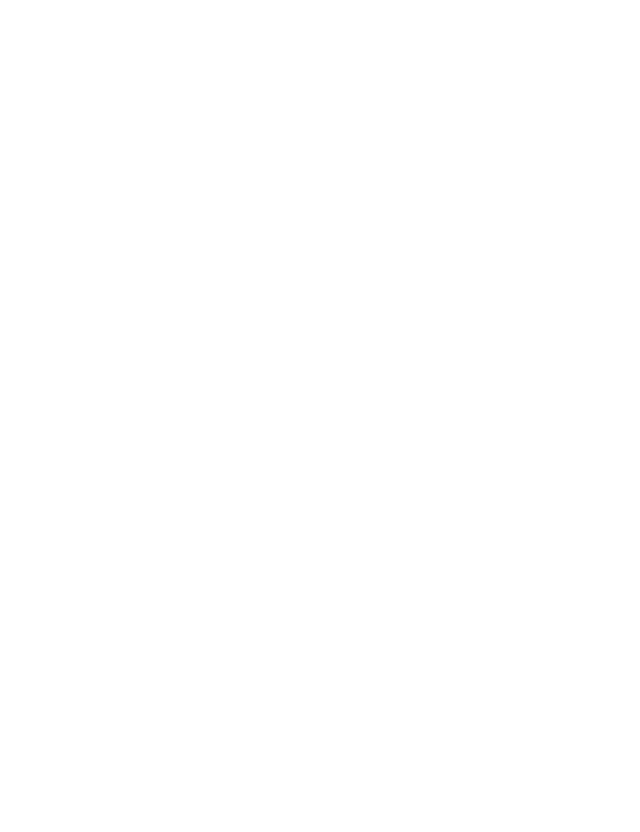
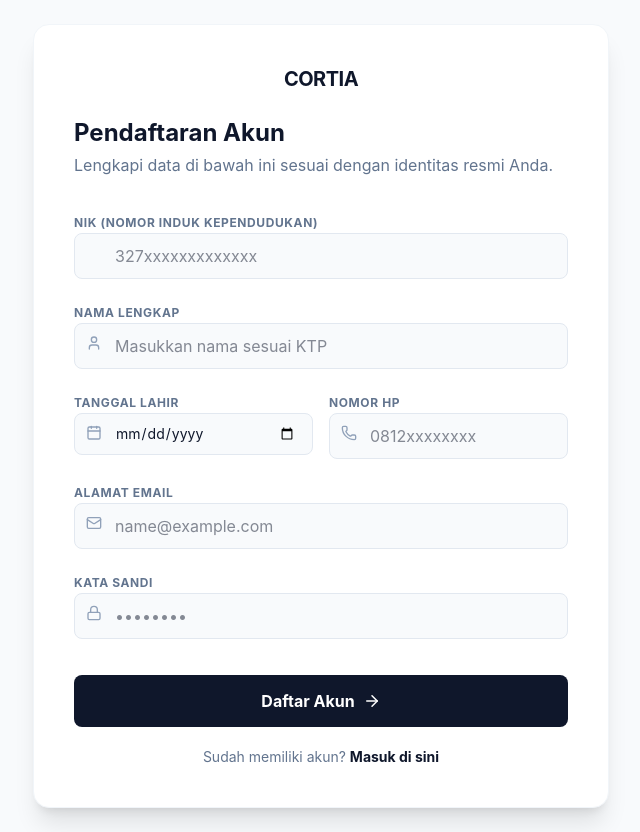
Before and after one commit to inimomon/cortia-website, a React (Vite) app in the folder FE/: page /register in a window 1280 px wide. Before the commit this address had no page. Shown: the whole page, without its empty margins (319-959 px from the left). Before the commit the page ends 800 px from the top, so only its background shows below. Built offline with nearby package versions, Linux system fonts and the light colour scheme.

Commit message:
added login page & register page

```diff
--- a/FE/src/App.jsx
+++ b/FE/src/App.jsx
@@ -1,12 +1,16 @@
 import { useState } from 'react'
 import { BrowserRouter, Routes, Route, Link } from 'react-router-dom';
 import Home from './components/pages/Home';
+import LoginPage from './components/pages/LoginPage';
+import RegisterPage from './components/pages/RegisterPage';
 
 function App() {
   return (
     <BrowserRouter>
       <Routes>
         <Route path='/' element={<Home />} />
+        <Route path='/login' element={<LoginPage />} />
+        <Route path='/register' element={<RegisterPage />} />
       </Routes>
     </BrowserRouter>
   )
--- /dev/null
+++ b/FE/src/components/pages/LoginPage.jsx
@@ -0,0 +1,69 @@
+import React from 'react';
+import { Shield, Mail, Lock, ArrowRight } from 'lucide-react';
+import { Link } from 'react-router-dom';
+import Navbar from '../ui/Navbar';
+
+const LoginPage = () => {
+  return (
+    <div className="min-h-screen bg-slate-50 flex items-center justify-center p-6 font-sans">
+      <Navbar />
+      <div className="max-w-md w-full bg-white rounded-2xl shadow-xl border border-slate-100 overflow-hidden">
+        <div className="p-10">
+          {/* Logo & Branding */}
+          <div className="flex items-center gap-2 mb-8 justify-center">
+            <span className="font-bold text-2xl tracking-tight text-slate-900 uppercase">CORTIA</span>
+          </div>
+
+          <div className="text-center mb-10">
+            <h2 className="text-2xl font-bold text-slate-900">Selamat Datang</h2>
+            <p className="text-slate-500 mt-2">Masuk untuk mengakses Dashboard Analisis</p>
+          </div>
+
+          <form className="space-y-6">
+            <div className="space-y-2">
+              <label className="text-sm font-semibold text-slate-700">Email Institusi</label>
+              <div className="relative">
+                <Mail className="absolute left-3 top-3 text-slate-400" size={18} />
+                <input
+                  type="email"
+                  placeholder="nama@instansi.go.id"
+                  className="w-full pl-10 pr-4 py-3 bg-slate-50 border border-slate-200 rounded-lg focus:ring-2 focus:ring-slate-900 focus:border-transparent outline-none transition text-sm"
+                />
+              </div>
+            </div>
+
+            <div className="space-y-2">
+              <div className="flex justify-between">
+                <label className="text-sm font-semibold text-slate-700">Kata Sandi</label>
+                <Link to="/forgot-password" size={16} className="text-xs text-blue-600 hover:underline font-medium">Lupa sandi?</Link>
+              </div>
+              <div className="relative">
+                <Lock className="absolute left-3 top-3 text-slate-400" size={18} />
+                <input
+                  type="password"
+                  placeholder="••••••••"
+                  className="w-full pl-10 pr-4 py-3 bg-slate-50 border border-slate-200 rounded-lg focus:ring-2 focus:ring-slate-900 focus:border-transparent outline-none transition text-sm"
+                />
+              </div>
+            </div>
+
+            <button className="w-full bg-slate-900 text-white py-3.5 rounded-lg font-bold hover:bg-slate-800 transition flex items-center justify-center gap-2 shadow-lg shadow-slate-200">
+              Masuk ke Sistem <ArrowRight size={18} />
+            </button>
+
+            <div className="relative py-4">
+              <div className="absolute inset-0 flex items-center"><span className="w-full border-t border-slate-100"></span></div>
+              <div className="relative flex justify-center text-xs uppercase"><span className="bg-white px-2 text-slate-400">Atau</span></div>
+            </div>
+
+            <p className="text-center text-sm text-slate-500">
+              Belum memiliki akses? <Link to="/register" className="text-slate-900 font-bold hover:underline">Daftar Akun</Link>
+            </p>
+          </form>
+        </div>
+      </div>
+    </div>
+  );
+};
+
+export default LoginPage;
--- /dev/null
+++ b/FE/src/components/pages/RegisterPage.jsx
@@ -0,0 +1,118 @@
+import React from 'react';
+import { User, Calendar, Phone, Mail, Lock, ArrowRight } from 'lucide-react';
+import { Link } from 'react-router-dom';
+
+const RegisterPage = () => {
+  return (
+    <div className="min-h-screen bg-slate-50 flex items-center justify-center p-6 font-sans text-slate-900">
+      <div className="max-w-xl w-full bg-white rounded-2xl shadow-xl border border-slate-100 overflow-hidden">
+        <div className="p-10">
+          <div className="flex items-center  justify-center gap-2 mb-6">
+            <span className="font-bold text-xl tracking-tight uppercase">CORTIA</span>
+          </div>
+
+          <h2 className="text-2xl font-bold">Pendaftaran Akun</h2>
+          <p className="text-slate-500 mt-1 mb-8">Lengkapi data di bawah ini sesuai dengan identitas resmi Anda.</p>
+
+          <form className="space-y-5">
+            {/* nik (Primary Key) */}
+            <div className="space-y-2">
+              <label className="text-xs font-bold uppercase tracking-wider text-slate-500">NIK (Nomor Induk Kependudukan)</label>
+              <div className="relative">
+                <input
+                  type="number"
+                  name="nik"
+                  placeholder="327xxxxxxxxxxxxx"
+                  className="w-full pl-10 pr-4 py-2.5 bg-slate-50 border border-slate-200 rounded-lg outline-none focus:ring-1 focus:ring-slate-900 transition"
+                />
+              </div>
+            </div>
+
+            {/* nama_panjang */}
+            <div className="space-y-2">
+              <label className="text-xs font-bold uppercase tracking-wider text-slate-500">Nama Lengkap</label>
+              <div className="relative">
+                <User className="absolute left-3 top-3 text-slate-400" size={16} />
+                <input
+                  type="text"
+                  name="nama_panjang"
+                  placeholder="Masukkan nama sesuai KTP"
+                  className="w-full pl-10 pr-4 py-2.5 bg-slate-50 border border-slate-200 rounded-lg outline-none focus:ring-1 focus:ring-slate-900 transition"
+                />
+              </div>
+            </div>
+
+            <div className="grid grid-cols-2 gap-4">
+              {/* tgl_lahir */}
+              <div className="space-y-2">
+                <label className="text-xs font-bold uppercase tracking-wider text-slate-500">Tanggal Lahir</label>
+                <div className="relative">
+                  <Calendar className="absolute left-3 top-3 text-slate-400" size={16} />
+                  <input
+                    type="date"
+                    name="tgl_lahir"
+                    className="w-full pl-10 pr-4 py-2.5 bg-slate-50 border border-slate-200 rounded-lg outline-none focus:ring-1 focus:ring-slate-900 transition text-sm"
+                  />
+                </div>
+              </div>
+
+              {/* no_hp */}
+              <div className="space-y-2">
+                <label className="text-xs font-bold uppercase tracking-wider text-slate-500">Nomor HP</label>
+                <div className="relative">
+                  <Phone className="absolute left-3 top-3 text-slate-400" size={16} />
+                  <input
+                    type="tel"
+                    name="no_hp"
+                    placeholder="0812xxxxxxxx"
+                    className="w-full pl-10 pr-4 py-2.5 bg-slate-50 border border-slate-200 rounded-lg outline-none focus:ring-1 focus:ring-slate-900 transition"
+                  />
+                </div>
+              </div>
+            </div>
+
+            {/* email */}
+            <div className="space-y-2">
+              <label className="text-xs font-bold uppercase tracking-wider text-slate-500">Alamat Email</label>
+              <div className="relative">
+                <Mail className="absolute left-3 top-3 text-slate-400" size={16} />
+                <input
+                  type="email"
+                  name="email"
+                  placeholder="name@example.com"
+                  className="w-full pl-10 pr-4 py-2.5 bg-slate-50 border border-slate-200 rounded-lg outline-none focus:ring-1 focus:ring-slate-900 transition"
+                />
+              </div>
+            </div>
+
+            {/* password */}
+            <div className="space-y-2">
+              <label className="text-xs font-bold uppercase tracking-wider text-slate-500">Kata Sandi</label>
+              <div className="relative">
+                <Lock className="absolute left-3 top-3 text-slate-400" size={16} />
+                <input
+                  type="password"
+                  name="password"
+                  placeholder="••••••••"
+                  className="w-full pl-10 pr-4 py-2.5 bg-slate-50 border border-slate-200 rounded-lg outline-none focus:ring-1 focus:ring-slate-900 transition"
+                />
+              </div>
+            </div>
+
+            <div className="pt-4">
+              <button className="w-full bg-slate-900 text-white py-3.5 rounded-lg font-bold hover:bg-slate-800 transition flex items-center justify-center gap-2">
+                Daftar Akun <ArrowRight size={18} />
+              </button>
+            </div>
+
+            <p className="text-center text-sm text-slate-500 mt-4">
+              Sudah memiliki akun? <Link to="/login" className="text-slate-900 font-bold hover:underline">Masuk di sini</Link>
+            </p>
+          </form>
+        </div>
+      </div>
+    </div>
+  );
+};
+
+export default RegisterPage;
```
